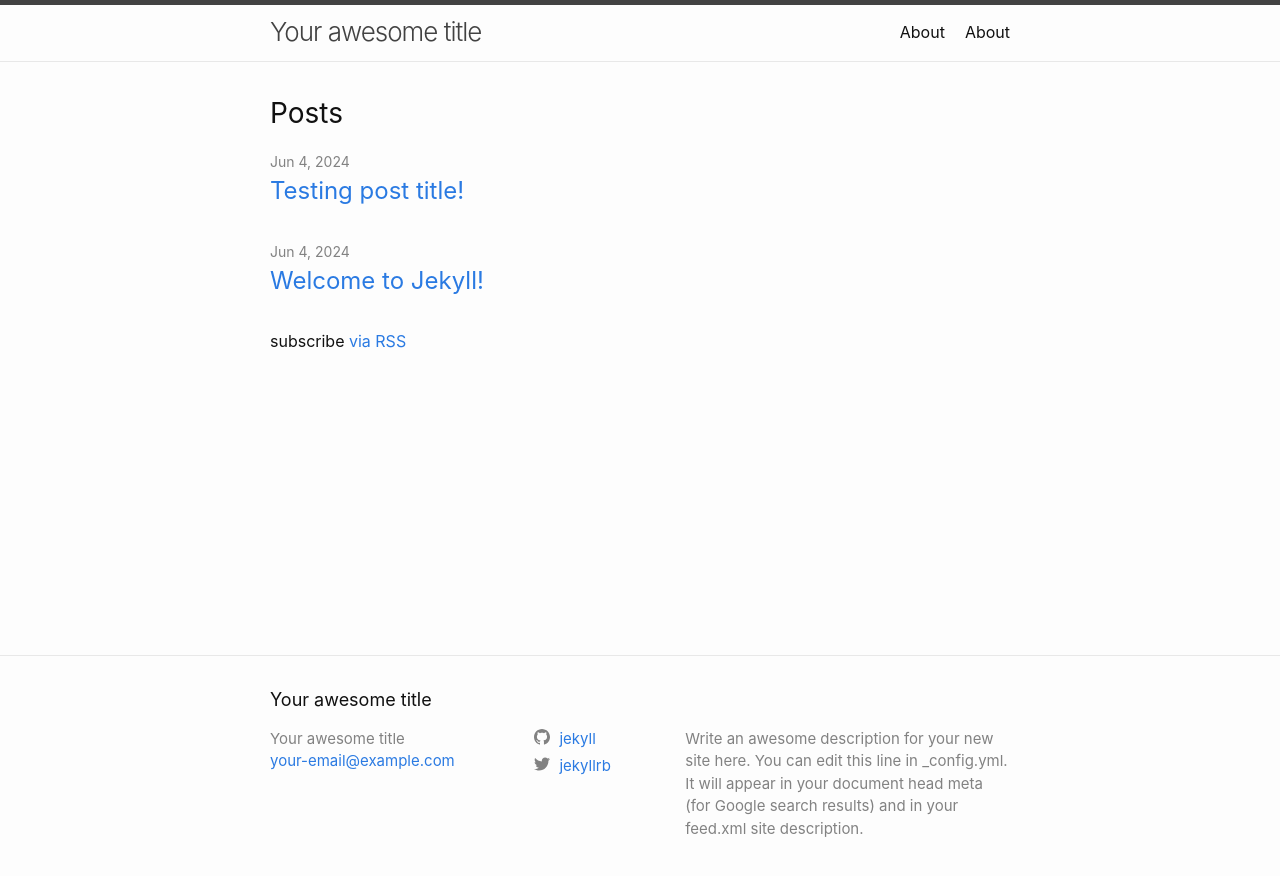
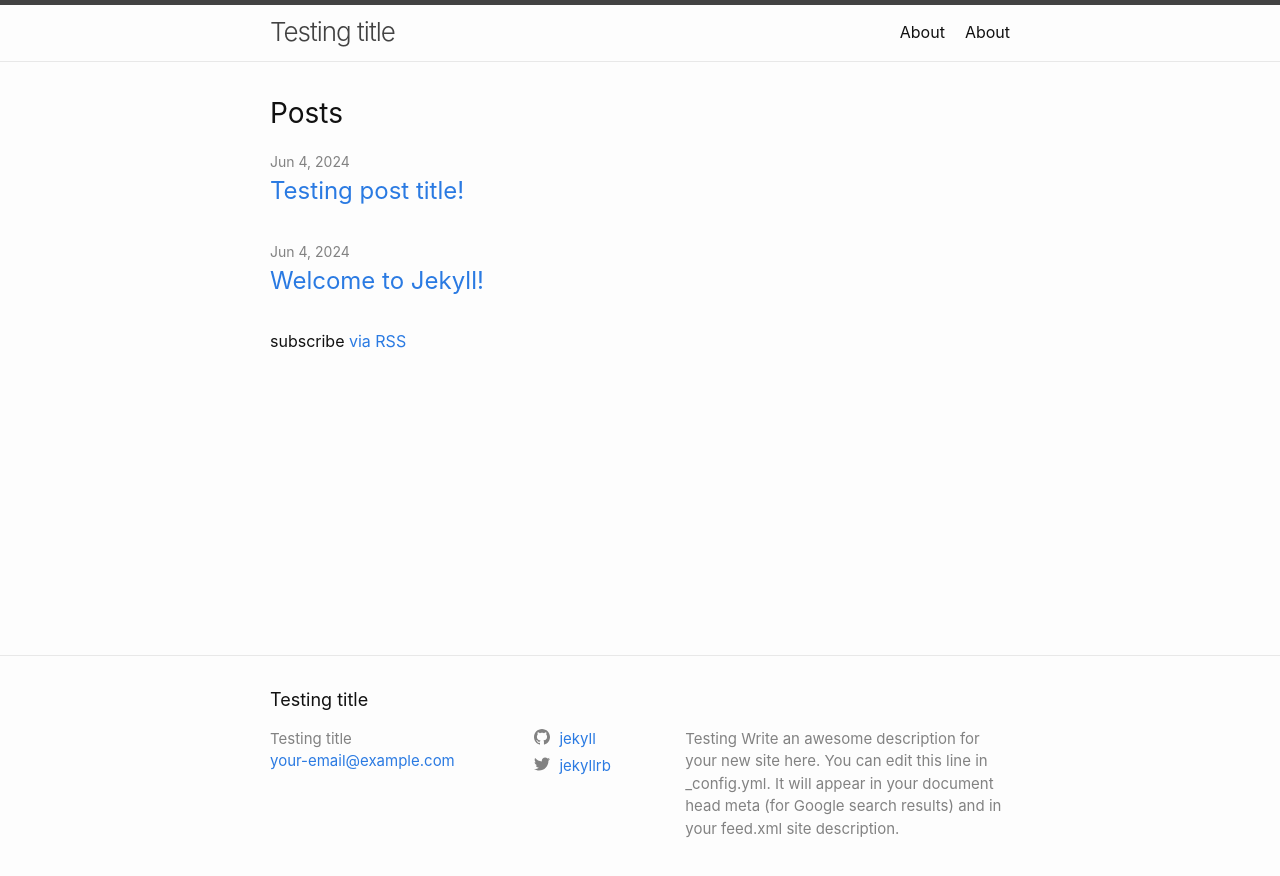
Before and after one commit to joysdev/joysdev.github.io, a Jekyll site: the page built from index.markdown, in a window 1280 px wide. Shown: the top 876 px of the page. Built offline with Jekyll 4.4.1, drawn with Linux system fonts in a browser that asks for light colours.

Commit message:
Update _config.yml
Test edits

```diff
--- a/_config.yml
+++ b/_config.yml
@@ -18,10 +18,10 @@
 # You can create any custom variable you would like, and they will be accessible
 # in the templates via {{ site.myvariable }}.
 
-title: Your awesome title
+title: Testing title
 email: your-email@example.com
 description: >- # this means to ignore newlines until "baseurl:"
-  Write an awesome description for your new site here. You can edit this
+  Testing Write an awesome description for your new site here. You can edit this
   line in _config.yml. It will appear in your document head meta (for
   Google search results) and in your feed.xml site description.
 baseurl: "" # the subpath of your site, e.g. /blog
```
